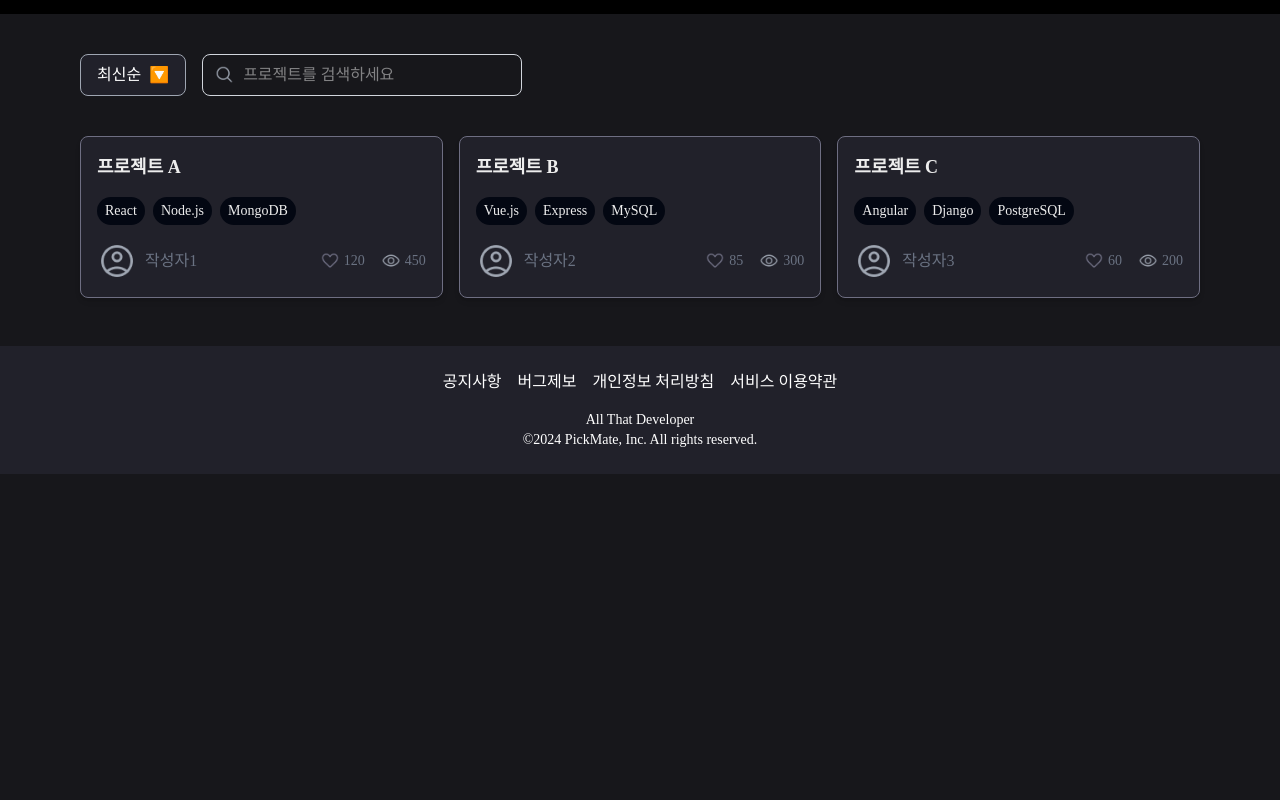
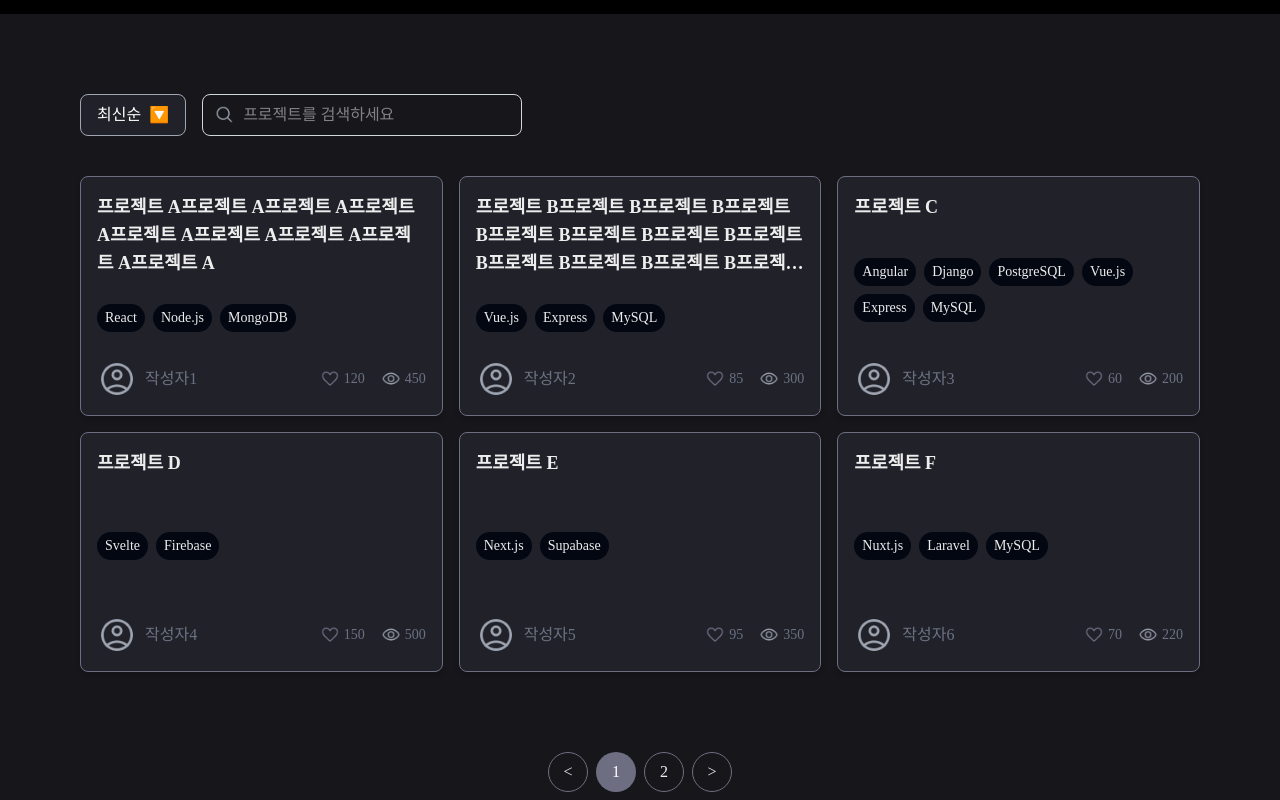
Before and after one commit to Kbomi16/FE_PickMate, a Next.js app: page /home in a window 1280 px wide. Shown: the part 440-1240 px from the top of the page. Before the commit the page ends 914 px from the top, so only its background shows below. Built offline with nearby package versions, Linux system fonts and the light colour scheme; a web font is replaced by a local one.

Commit message:
✨ feat: 페이지네이션 구현 (#5)
* ✨ feat: 페이지네이션 기본 구현

* 💄 style: 페이지네이션 UI 및 카드 크기 수정

* ♻️ refactor: project 타입 분리

* 💄 style: header z index 설정

```diff
--- a/src/components/Header/index.tsx
+++ b/src/components/Header/index.tsx
@@ -4,7 +4,7 @@ import Link from 'next/link'
 
 export default function Header() {
   return (
-    <header className="bg-custom-black border-custom-gray-300 fixed top-0 left-0 w-full border-b">
+    <header className="bg-custom-black border-custom-gray-300 fixed top-0 left-0 z-50 w-full border-b">
       <div className="mx-auto flex w-full max-w-[1200px] items-center justify-start gap-10 px-6 text-white">
         <Link href="/home">
           <Image src={logo} width={200} height={50} alt="로고" />
--- /dev/null
+++ b/src/components/Pagination/index.tsx
@@ -0,0 +1,47 @@
+type PaginationProps = {
+  currentPage: number
+  totalPages: number
+  setCurrentPage: (page: number) => void
+}
+export default function Pagination({
+  currentPage,
+  totalPages,
+  setCurrentPage,
+}: PaginationProps) {
+  const handlePageChange = (page: number) => {
+    if (page < 1 || page > totalPages) return
+    setCurrentPage(page)
+  }
+
+  return (
+    <div className="mt-4 flex justify-center space-x-2">
+      <button
+        onClick={() => handlePageChange(currentPage - 1)}
+        disabled={currentPage === 1}
+        className="border-custom-gray-100 flex size-10 cursor-pointer items-center justify-center rounded-full border bg-transparent disabled:cursor-not-allowed"
+      >
+        {'<'}
+      </button>
+      {Array.from({ length: totalPages }, (_, index) => (
+        <button
+          key={index}
+          onClick={() => handlePageChange(index + 1)}
+          className={`flex size-10 cursor-pointer items-center justify-center rounded-full ${
+            currentPage === index + 1
+              ? 'bg-custom-gray-100 text-white'
+              : 'border-custom-gray-100 border bg-transparent'
+          }`}
+        >
+          {index + 1}
+        </button>
+      ))}
+      <button
+        onClick={() => handlePageChange(currentPage + 1)}
+        disabled={currentPage === totalPages}
+        className="border-custom-gray-100 flex size-10 cursor-pointer items-center justify-center rounded-full border bg-transparent disabled:cursor-not-allowed"
+      >
+        {'>'}
+      </button>
+    </div>
+  )
+}
--- a/src/components/ProjectList/ProjectCard.tsx
+++ b/src/components/ProjectList/ProjectCard.tsx
@@ -5,26 +5,14 @@ import heartFill from '@/assets/icons/heartFill.png'
 import eyeVisible from '@/assets/icons/eyeVisible.png'
 import { useState } from 'react'
 import Link from 'next/link'
+import { Project } from '@/types/project'
 
 type ProjectCardProps = {
-  id: number
-  title: string
-  techStack: string[]
-  authorProfile: string
-  authorNickname: string
-  likes: number
-  views: number
+  project: Project
 }
 
-export default function ProjectCard({
-  id,
-  title,
-  techStack,
-  // authorProfile,
-  authorNickname,
-  likes,
-  views,
-}: ProjectCardProps) {
+export default function ProjectCard({ project }: ProjectCardProps) {
+  const { id, title, techStack, authorNickname, likes, views } = project
   const [liked, setLiked] = useState(false)
   const [likeCount, setLikeCount] = useState(likes)
 
@@ -35,9 +23,12 @@ export default function ProjectCard({
 
   return (
     <Link href={`/project/${id}`}>
-      <div className="bg-custom-gray-300 border-custom-gray-100 rounded-lg border p-4 shadow-md transition-all hover:scale-105">
-        <h3 className="text-lg font-bold">{title}</h3>
-        <ul className="my-4 flex gap-2">
+      <div className="bg-custom-gray-300 border-custom-gray-100 flex h-60 flex-col justify-between rounded-lg border p-4 shadow-md transition-all hover:scale-105">
+        {/* 제목 */}
+        <h3 className="line-clamp-3 text-lg font-bold">{title}</h3>
+
+        {/* 기술 스택 */}
+        <ul className="my-2 flex flex-wrap gap-2">
           {techStack.map((tech, index) => (
             <li
               key={index}
@@ -47,8 +38,10 @@ export default function ProjectCard({
             </li>
           ))}
         </ul>
+
         <div className="flex items-center justify-between">
-          <div className="flex items-center justify-start gap-2">
+          {/* 프로필 */}
+          <div className="flex items-center gap-2">
             <Image
               src={profile}
               alt={authorNickname}
@@ -59,11 +52,9 @@ export default function ProjectCard({
             <p className="text-gray-500">{authorNickname}</p>
           </div>
 
+          {/* 좋아요 & 조회수 */}
           <div className="flex items-center gap-4 text-sm text-gray-500">
-            <button
-              onClick={toggleLike}
-              className="flex cursor-pointer items-center gap-1"
-            >
+            <button onClick={toggleLike} className="flex items-center gap-1">
               <Image
                 src={liked ? heartFill : heartEmpty}
                 alt="좋아요"
@@ -71,7 +62,7 @@ export default function ProjectCard({
               />
               <span>{likeCount}</span>
             </button>
-            <div className="flex items-center justify-center gap-1">
+            <div className="flex items-center gap-1">
               <Image src={eyeVisible} alt="조회수 아이콘" className="size-5" />
               <span>{views}</span>
             </div>
--- a/src/components/ProjectList/index.tsx
+++ b/src/components/ProjectList/index.tsx
@@ -1,49 +1,23 @@
+import { PROJECTS } from '@/constants/PROJECTS'
 import ProjectCard from './ProjectCard'
 
-export default function ProjectList() {
-  const projects = [
-    {
-      id: 1,
-      title: '프로젝트 A',
-      techStack: ['React', 'Node.js', 'MongoDB'],
-      authorProfile: '/path/to/profile1.png',
-      authorNickname: '작성자1',
-      likes: 120,
-      views: 450,
-    },
-    {
-      id: 2,
-      title: '프로젝트 B',
-      techStack: ['Vue.js', 'Express', 'MySQL'],
-      authorProfile: '/path/to/profile2.png',
-      authorNickname: '작성자2',
-      likes: 85,
-      views: 300,
-    },
-    {
-      id: 3,
-      title: '프로젝트 C',
-      techStack: ['Angular', 'Django', 'PostgreSQL'],
-      authorProfile: '/path/to/profile3.png',
-      authorNickname: '작성자3',
-      likes: 60,
-      views: 200,
-    },
-  ]
+type ProjectListProps = {
+  currentPage: number
+}
+
+export default function ProjectList({ currentPage }: ProjectListProps) {
+  const projectsPerPage = 6
+  const startIndex = (currentPage - 1) * projectsPerPage
+
+  const paginatedProjects = PROJECTS.slice(
+    startIndex,
+    startIndex + projectsPerPage,
+  )
 
   return (
-    <div className="grid grid-cols-1 gap-4 md:grid-cols-2 lg:grid-cols-3">
-      {projects.map((project, index) => (
-        <ProjectCard
-          key={index}
-          id={project.id}
-          title={project.title}
-          techStack={project.techStack}
-          authorProfile={project.authorProfile}
-          authorNickname={project.authorNickname}
-          likes={project.likes}
-          views={project.views}
-        />
+    <div className="mb-20 grid grid-cols-1 gap-4 md:grid-cols-2 lg:grid-cols-3">
+      {paginatedProjects.map((project, index) => (
+        <ProjectCard key={index} project={project} />
       ))}
     </div>
   )
--- /dev/null
+++ b/src/constants/PROJECTS.ts
@@ -0,0 +1,92 @@
+export const PROJECTS = [
+  {
+    id: 1,
+    title:
+      '프로젝트 A프로젝트 A프로젝트 A프로젝트 A프로젝트 A프로젝트 A프로젝트 A프로젝트 A프로젝트 A',
+    techStack: ['React', 'Node.js', 'MongoDB'],
+    authorProfile: '/path/to/profile1.png',
+    authorNickname: '작성자1',
+    likes: 120,
+    views: 450,
+  },
+  {
+    id: 2,
+    title:
+      '프로젝트 B프로젝트 B프로젝트 B프로젝트 B프로젝트 B프로젝트 B프로젝트 B프로젝트 B프로젝트 B프로젝트 B프로젝트 B프로젝트 B프로젝트 B프로젝트 B프로젝트 B프로젝트 B프로젝트 B프로젝트 B프로젝트 B프로젝트 B프로젝트 B프로젝트 B',
+    techStack: ['Vue.js', 'Express', 'MySQL'],
+    authorProfile: '/path/to/profile2.png',
+    authorNickname: '작성자2',
+    likes: 85,
+    views: 300,
+  },
+  {
+    id: 3,
+    title: '프로젝트 C',
+    techStack: [
+      'Angular',
+      'Django',
+      'PostgreSQL',
+      'Vue.js',
+      'Express',
+      'MySQL',
+    ],
+    authorProfile: '/path/to/profile3.png',
+    authorNickname: '작성자3',
+    likes: 60,
+    views: 200,
+  },
+  {
+    id: 4,
+    title: '프로젝트 D',
+    techStack: ['Svelte', 'Firebase'],
+    authorProfile: '/path/to/profile4.png',
+    authorNickname: '작성자4',
+    likes: 150,
+    views: 500,
+  },
+  {
+    id: 5,
+    title: '프로젝트 E',
+    techStack: ['Next.js', 'Supabase'],
+    authorProfile: '/path/to/profile5.png',
+    authorNickname: '작성자5',
+    likes: 95,
+    views: 350,
+  },
+  {
+    id: 6,
+    title: '프로젝트 F',
+    techStack: ['Nuxt.js', 'Laravel', 'MySQL'],
+    authorProfile: '/path/to/profile6.png',
+    authorNickname: '작성자6',
+    likes: 70,
+    views: 220,
+  },
+  {
+    id: 7,
+    title: '프로젝트 G',
+    techStack: ['Remix', 'Prisma', 'PostgreSQL'],
+    authorProfile: '/path/to/profile7.png',
+    authorNickname: '작성자7',
+    likes: 110,
+    views: 400,
+  },
+  {
+    id: 8,
+    title: '프로젝트 H',
+    techStack: ['Astro', 'GraphQL'],
+    authorProfile: '/path/to/profile8.png',
+    authorNickname: '작성자8',
+    likes: 80,
+    views: 280,
+  },
+  {
+    id: 9,
+    title: '프로젝트 I',
+    techStack: ['Solid.js', 'FastAPI'],
+    authorProfile: '/path/to/profile9.png',
+    authorNickname: '작성자9',
+    likes: 65,
+    views: 190,
+  },
+]
--- a/src/pages/home/index.tsx
+++ b/src/pages/home/index.tsx
@@ -1,18 +1,30 @@
 import Banner from '@/components/Banner'
 import Dropdown from '@/components/Dropdown'
+import Pagination from '@/components/Pagination'
 import ProjectList from '@/components/ProjectList'
 import SearchBar from '@/components/SearchBar'
+import { PROJECTS } from '@/constants/PROJECTS'
+import { useState } from 'react'
 
 export default function Home() {
-  return (
+  const [currentPage, setCurrentPage] = useState(1)
+  const itemsPerPage = 6
+  const totalPages = Math.ceil(PROJECTS.length / itemsPerPage)
+
+  https: return (
     <div>
       <Banner />
-      <div className="mx-auto w-full max-w-[1200px] px-10">
+      <div className="mx-auto w-full max-w-[1200px] px-10 py-10">
         <div className="flex items-center justify-start gap-4 py-10">
           <Dropdown />
           <SearchBar />
         </div>
-        <ProjectList />
+        <ProjectList currentPage={currentPage} />
+        <Pagination
+          currentPage={currentPage}
+          setCurrentPage={setCurrentPage}
+          totalPages={totalPages}
+        />
       </div>
     </div>
   )
--- /dev/null
+++ b/src/types/project.ts
@@ -0,0 +1,9 @@
+export type Project = {
+  id: number
+  title: string
+  techStack: string[]
+  authorProfile: string
+  authorNickname: string
+  likes: number
+  views: number
+}
```
